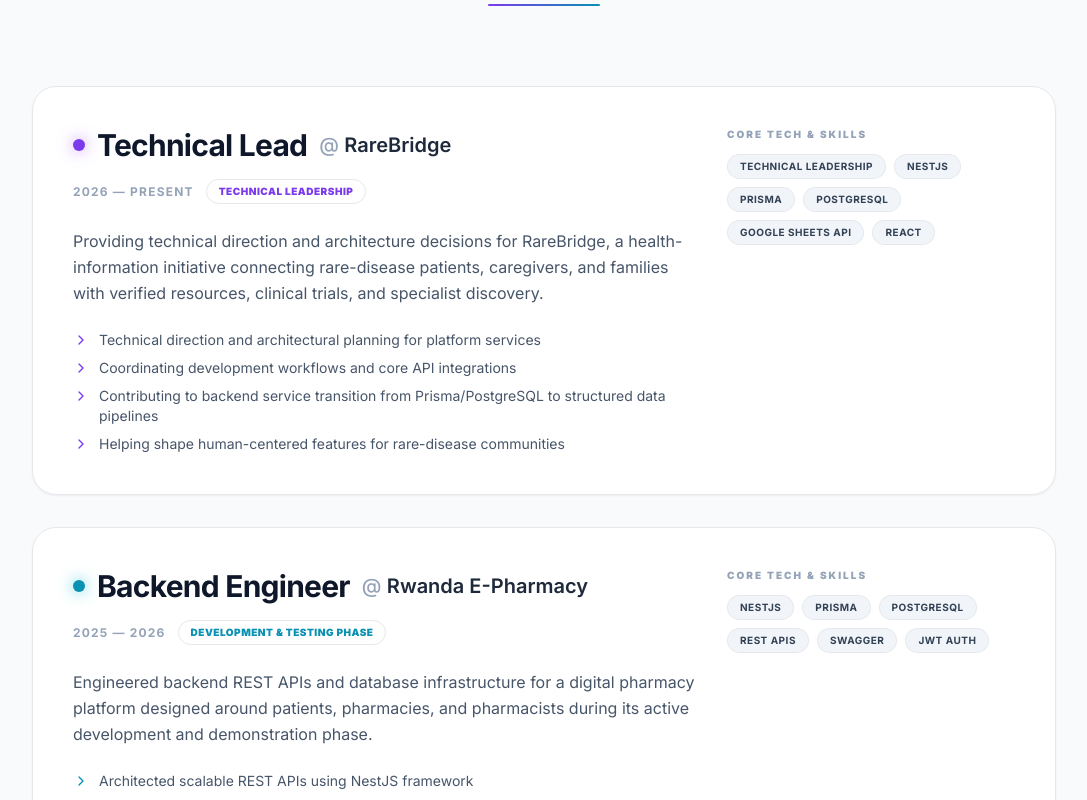
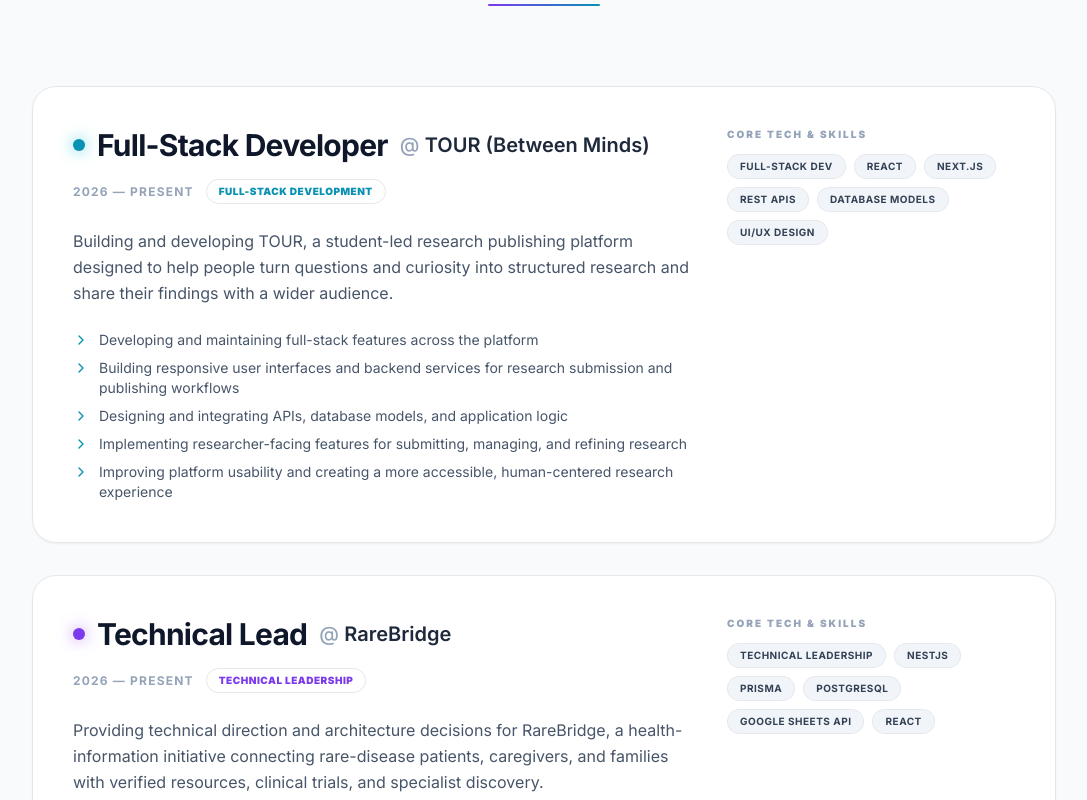
Before and after one commit to Kaliza-e/Portfolio, a Next.js app: page /about in a window 1280 px wide. Shown: the part 1380-2180 px from the top of the page, without its empty margins (96-1183 px from the left). Built offline with nearby package versions, Linux system fonts and the light colour scheme; no server answers.

Commit message:
updated the experience

```diff
--- a/src/data/experience.ts
+++ b/src/data/experience.ts
@@ -13,6 +13,24 @@
 export const experienceEntries: ExperienceEntry[] = [
     {
         id: 1,
+        role: "Full-Stack Developer",
+        organization: "TOUR (Between Minds)",
+        period: "2026 — Present",
+        statusLabel: "Full-Stack Development",
+        description:
+            "Building and developing TOUR, a student-led research publishing platform designed to help people turn questions and curiosity into structured research and share their findings with a wider audience.",
+        responsibilities: [
+            "Developing and maintaining full-stack features across the platform",
+            "Building responsive user interfaces and backend services for research submission and publishing workflows",
+            "Designing and integrating APIs, database models, and application logic",
+            "Implementing researcher-facing features for submitting, managing, and refining research",
+            "Improving platform usability and creating a more accessible, human-centered research experience",
+        ],
+        skills: ["Full-Stack Dev", "React", "Next.js", "REST APIs", "Database Models", "UI/UX Design"],
+        accent: "cyan",
+    },
+    {
+        id: 2,
         role: "Technical Lead",
         organization: "RareBridge",
         period: "2026 — Present",
@@ -29,7 +47,7 @@
         accent: "purple",
     },
     {
-        id: 2,
+        id: 3,
         role: "Backend Engineer",
         organization: "Rwanda E-Pharmacy",
         period: "2025 — 2026",
@@ -46,7 +64,7 @@
         accent: "cyan",
     },
     {
-        id: 3,
+        id: 4,
         role: "Technical Lead & UI/UX Designer",
         organization: "OpportunityMap",
         period: "2025 — 2026",
```
